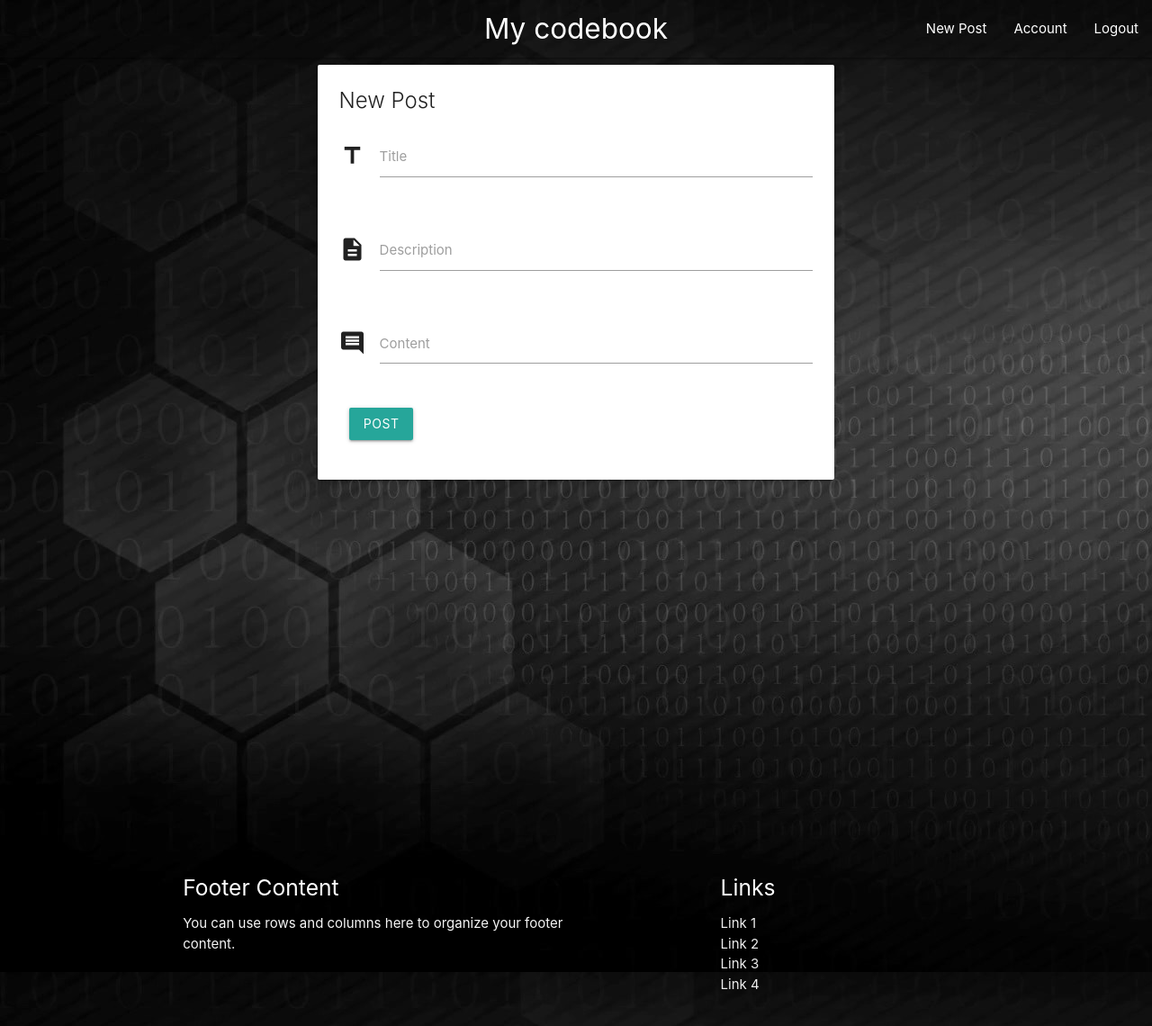
After one commit to jdl208/Code_book, a Flask app: page /post/new in a window 1280 px wide. The commit adds this page. Shown: the whole page at 90% size. Run offline with Flask 2, Linux system fonts and the light colour scheme; a user stored in the database is signed in; a database or web service that is not in the repository returns one stand-in record (values such as "Sample title"); some libraries are stand-ins or nearby versions.

Commit message:
added new post route and adjusted index to see all posts.

```diff
--- a/codebook/forms.py
+++ b/codebook/forms.py
@@ -1,6 +1,6 @@
 from flask_wtf import FlaskForm
 from flask_wtf.file import FileField, FileAllowed
-from wtforms import StringField, PasswordField, SubmitField, BooleanField
+from wtforms import StringField, PasswordField, SubmitField, BooleanField, TextAreaField
 from wtforms.validators import DataRequired, Length, Email, EqualTo, ValidationError
 from codebook import mongo
 from flask_login import current_user
@@ -50,3 +50,10 @@ class UpdateAccountForm(FlaskForm):
             user = mongo.db.users.find_one({'email': email.data})
             if user:
                 raise ValidationError('That email is taken. Please log in or choose a different one.')
+
+
+class NewPostForm(FlaskForm):
+    title = StringField('Title', validators=[DataRequired()])
+    short_desc = StringField('Description', validators=[DataRequired()])
+    content = TextAreaField('Content', validators=[DataRequired()])
+    submit = SubmitField('Post')
--- a/codebook/models.py
+++ b/codebook/models.py
@@ -27,3 +27,12 @@ class User():
 
     def get_id(self):
         return self.username
+
+
+class Post():
+    def __init__(self, title, short_desc, content, author, date_posted):
+        self.title = title
+        self.short_desc = short_desc
+        self.content = content
+        self.author = author
+        self.date_posted = date_posted
--- a/codebook/routes.py
+++ b/codebook/routes.py
@@ -1,8 +1,9 @@
 from codebook import app, mongo, bcrypt
 from flask import render_template, url_for, redirect, flash, request
-from codebook.forms import RegistrationForm, LoginForm, UpdateAccountForm
-from codebook.models import User
+from codebook.forms import RegistrationForm, LoginForm, UpdateAccountForm, NewPostForm
+from codebook.models import User, Post
 from flask_login import login_user, current_user, logout_user, login_required
+from datetime import datetime
 import os
 import secrets
 from PIL import Image
@@ -12,7 +13,7 @@ from PIL import Image
 @app.route('/')
 @app.route('/home')
 def home():
-    return render_template('index.html', users=mongo.db.users.find(), title="Home")
+    return render_template('index.html', users=mongo.db.users.find(), posts=mongo.db.posts.find(), title="Home")
 
 
 @app.route('/register', methods=['GET', 'POST'])
@@ -22,7 +23,10 @@ def register():
     form = RegistrationForm()
     if form.validate_on_submit():
         hashed_password = bcrypt.generate_password_hash(form.password.data).decode('utf-8')
-        new_user = User(username=form.username.data, email=form.email.data, password=hashed_password, profile_pic='default.jpg')
+        new_user = User(username=form.username.data,
+                        email=form.email.data,
+                        password=hashed_password,
+                        profile_pic='default.jpg')
         users = mongo.db.users
         users.insert_one(new_user.__dict__)
         flash(f'Account for {form.username.data} has been created! You can now log in.', 'success')
@@ -87,3 +91,20 @@ def account():
         flash('Error updating account. Please try again', 'fail')
     profile_pic = url_for('static', filename='prof_img/' + current_user.profile_pic)
     return render_template('account.html', title='Account', profile_pic=profile_pic, form=form)
+
+
+@app.route('/post/new', methods=['GET', 'POST'])
+@login_required
+def new_post():
+    form = NewPostForm()
+    if form.validate_on_submit():
+        post = Post(title=form.title.data,
+                    short_desc=form.short_desc.data,
+                    content=form.content.data,
+                    author=current_user.username,
+                    date_posted=datetime.utcnow())
+        posts = mongo.db.posts
+        posts.insert_one(post.__dict__)
+        flash('Your post has been created!', 'success')
+        return redirect(url_for('home'))
+    return render_template('new_post.html', title='New Post', form=form)
--- a/codebook/static/css/style.css
+++ b/codebook/static/css/style.css
@@ -4,11 +4,11 @@ body {
     display: flex;
     min-height: 100vh;
     flex-direction: column;
+    background: url('../img/bg.jpg'), center/contain, no-repeat;
 }
 
 main {
     flex: 1 0 auto;
-    background-color: lightcyan;
 }
 
 /* ALERTS */
--- a/codebook/static/js/main.js
+++ b/codebook/static/js/main.js
@@ -1,3 +1,4 @@
 $(document).ready(function(){
     $('.sidenav').sidenav();
-  });
+    $('.modal').modal();
+});
--- a/codebook/templates/base.html
+++ b/codebook/templates/base.html
@@ -15,12 +15,15 @@
 
 <body>
 	<header>
-		<nav>
-			<div class="nav-wrapper blue-grey darken-3">
+
+        <!-- NAVBAR  -->
+		<nav class='transparent'>
+			<div class="nav-wrapper">
 				<a href="{{ url_for('home') }}" class="brand-logo center">My codebook</a>
 				<a href="#" data-target="slide-out" class="sidenav-trigger"><i class="material-icons">menu</i></a>
 				<ul class="right hide-on-med-and-down">
                     {% if current_user.is_authenticated %}
+                        <li><a href="{{ url_for('new_post')}}">New Post</a></li>
                         <li><a href="{{ url_for('account')}}">Account</a></li>
                         <li><a href="{{ url_for('logout')}}">Logout</a></li>
                     {% else %}
@@ -30,12 +33,12 @@
             </ul>
 			</div>
 		</nav>
-
+        <!-- Navigation for mobile view -->
 		<ul id="slide-out" class="sidenav">
 			<li>
 				<div class="user-view">
-					<div class="background blue-grey darken-3">
-						<img src="">
+					<div class="background">
+						<img src="{{ url_for('static', filename='img/bg.jpg') }}">
 					</div>
                     {% if current_user.is_authenticated %}
                         <a href="#user"><img class="circle" src="{{ url_for('static', filename='prof_img/' + current_user.profile_pic) }}"></a>
@@ -50,6 +53,8 @@
 				</div>
 			</li>
 			{% if current_user.is_authenticated %}
+                <li><a href="{{ url_for('new_post')}}">New Post</a></li>
+                <li><div class="divider"></div></li>
                 <li><a href="{{ url_for('account')}}">Account</a></li>
                 <li><a href="{{ url_for('logout')}}">Logout</a></li>
             {% else %}
@@ -57,7 +62,10 @@
                 <li><a href="{{ url_for('register')}}">Register</a></li>
             {% endif %}
 		</ul>
+        <!-- End Navigation for mobile view -->
+
 	</header>
+
 	<main>
 
     <!-- FLASH MESSAGE -->
@@ -78,7 +86,7 @@
 
 	</main>
 
-	<footer class="page-footer blue-grey darken-3">
+	<footer class="page-footer transparent">
 		<div class="container">
 			<div class="row">
 				<div class="col l6 s12">
--- /dev/null
+++ b/codebook/templates/new_post.html
@@ -0,0 +1,67 @@
+{% extends 'base.html' %}
+{% block content %}
+<div class="row">
+    <div class="col s12 m8 offset-m2">
+        <div class="card">
+            <div class="card-content">
+                <span class="card-title">New Post</span>
+                <div class="row">
+                    <form class="col s12" action="" method="POST">
+                        {{ form.hidden_tag() }}
+                        <div class="row">
+                            <div class="input-field col s12">
+                                {% if form.title.errors %}
+                                    <i class="material-icons prefix red-text">title</i>
+                                    {{ form.title(class="validate")}}
+                                    {{ form.title.label()}}
+                                    {% for error in form.title.errors %}
+                                        <span class="helper-text red-text">{{ error }}</span>
+                                    {% endfor %}
+                                {% else %}
+                                    <i class="material-icons prefix">title</i>
+                                    {{ form.title(class="validate")}}
+                                    {{ form.title.label()}}
+                                {% endif %}
+                            </div>
+                        </div>
+                        <div class="row">
+                            <div class="input-field col s12">
+                                {% if form.short_desc.errors %}
+                                    <i class="material-icons prefix red-text">description</i>
+                                    {{ form.short_desc(class="validate")}}
+                                    {{ form.short_desc.label()}}
+                                    {% for error in form.short_desc.errors %}
+                                        <span class="helper-text red-text">{{ error }}</span>
+                                    {% endfor %}
+                                {% else %}
+                                    <i class="material-icons prefix">description</i>
+                                    {{ form.short_desc(class="validate")}}
+                                    {{ form.short_desc.label()}}
+                                {% endif %}
+                            </div>
+                        </div>
+                        <div class="row">
+                            <div class="input-field col s12">
+                                {% if form.content.errors %}
+                                    <i class="material-icons prefix red-text">insert_comment</i>
+                                    {{ form.content(class="materialize-textarea")}}
+                                    {{ form.content.label()}}
+                                    {% for error in form.content.errors %}
+                                        <span class="helper-text red-text">{{ error }}</span>
+                                    {% endfor %}
+                                {% else %}
+                                    <i class="material-icons prefix">insert_comment</i>
+                                    {{ form.content(class="validate materialize-textarea")}}
+                                    {{ form.content.label()}}
+                                {% endif %}
+                            </div>
+                        </div>
+                        <div class="col s12">
+                            {{ form.submit(class="btn")}}
+                        </div>
+                    </form>
+                </div>
+            </div>
+        </div>
+    </div>
+</div>{% endblock %}
```
Also changed, not shown: codebook/templates/index.html (+28 -5 lines), codebook/templates/login.html (+16 -8 lines), codebook/static/img/bg.jpg (added).
